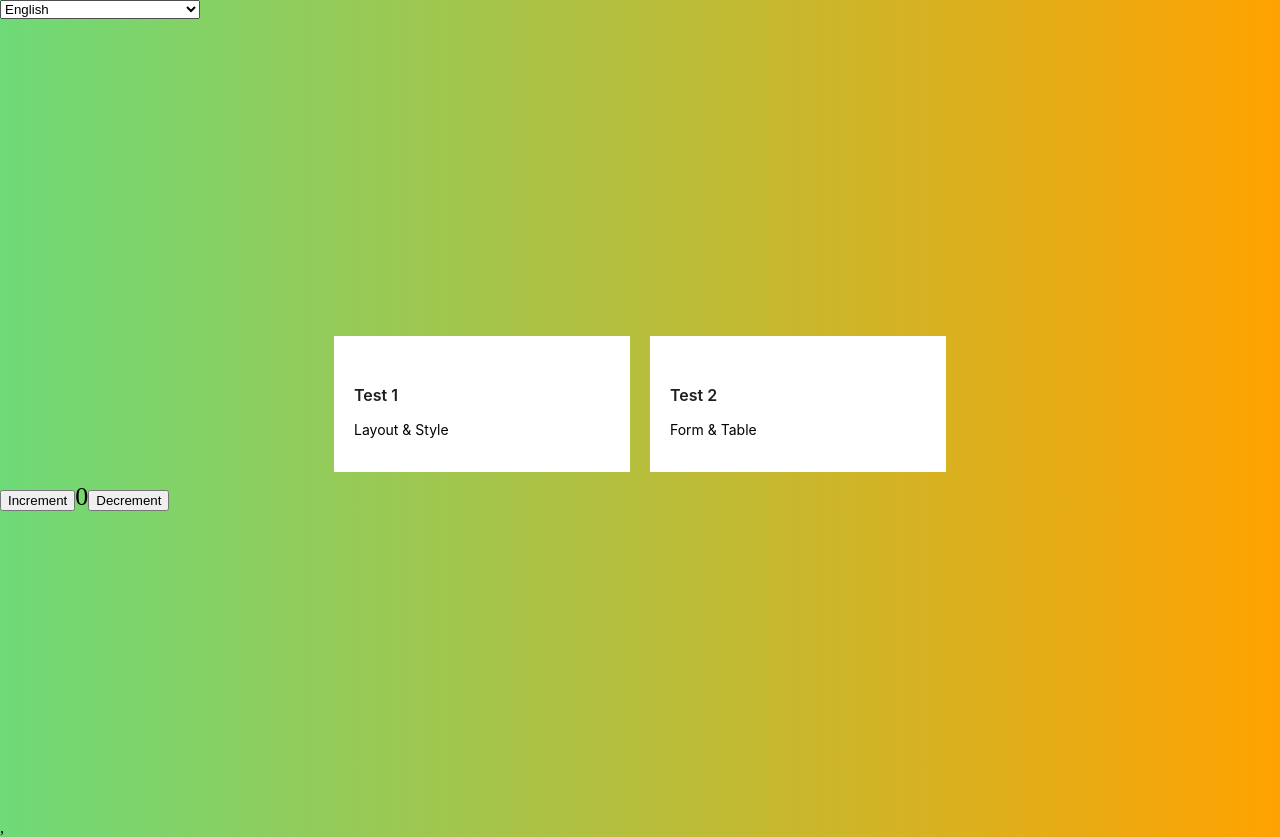
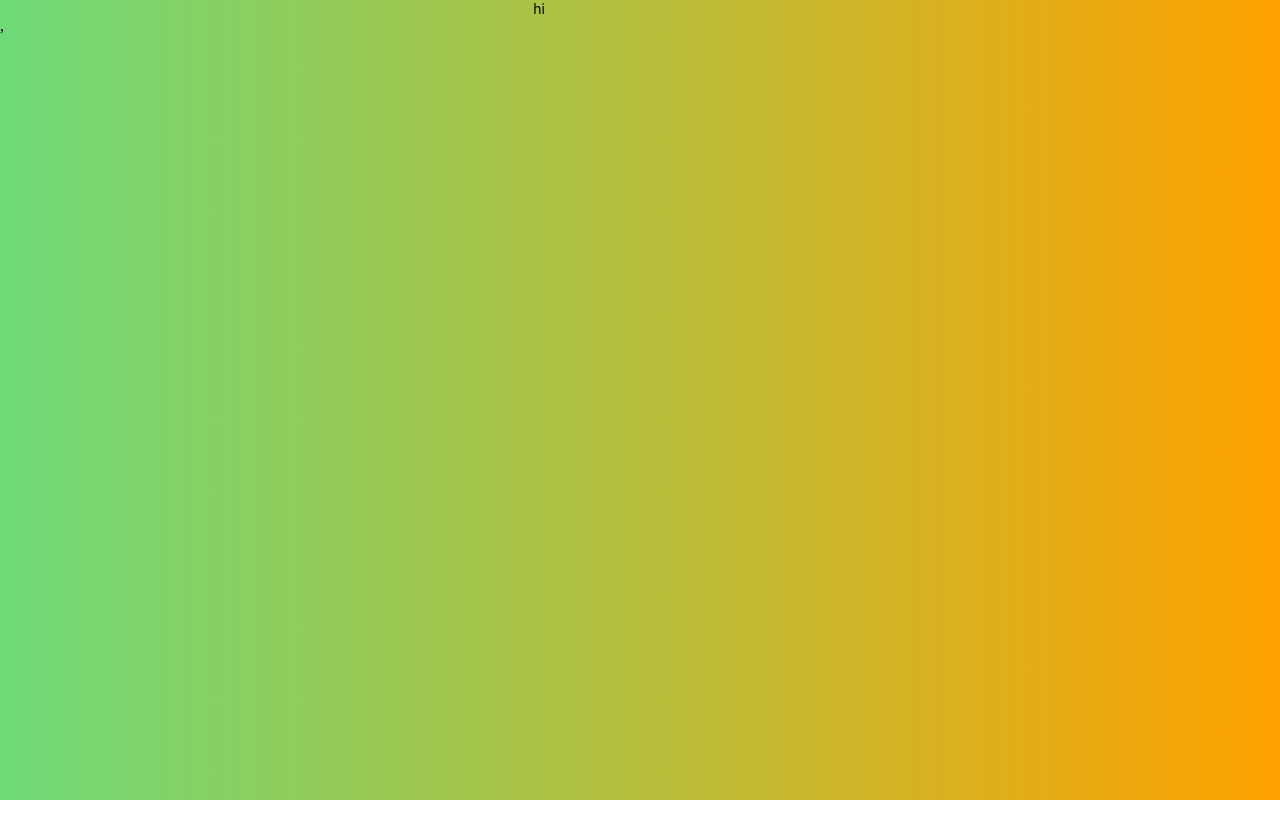
Before and after one commit to waramity/swift-dynamics-interview-test, a React (Create React App) app: page /test-1 in a window 1280 px wide. After the commit the page ends 800 px from the top, so only its background shows below. Built offline with nearby package versions, Linux system fonts and the light colour scheme.

Commit message:
add compoennt

```diff
--- /dev/null
+++ b/src/components/Test1/Test1.tsx
@@ -0,0 +1,26 @@
+import React from 'react';
+import { Col, Row } from 'antd';
+import { Typography } from 'antd';
+
+const { Title } = Typography;
+
+interface Test1Props {
+}
+
+const Test1: React.FC<Test1Props> = (props) => {
+  return (
+    <div>
+        <Row className="Nav"  justify="center">
+            <Col
+            xs={{ span: 4}}
+            className="Nav-col"
+            >
+                hi
+
+            </Col>
+        </Row>
+    </div>
+  );
+};
+
+export default Test1;
--- /dev/null
+++ b/src/components/Test2/Test2.tsx
@@ -0,0 +1,14 @@
+import React from 'react';
+
+interface Test2Props {
+}
+
+const Test2: React.FC<Test2Props> = (props) => {
+  return (
+    <div>
+      <h1>Hello from Test2 component!</h1>
+    </div>
+  );
+};
+
+export default Test2;
--- a/src/index.tsx
+++ b/src/index.tsx
@@ -2,6 +2,8 @@ import React from 'react'
 import ReactDOM from 'react-dom'
 import './index.scss'
 import App from './components/App/App'
+import Test1 from './components/Test1/Test1'
+import Test2 from './components/Test2/Test2'
 import { store } from './store'
 import { Provider } from 'react-redux'
 
@@ -21,11 +23,11 @@ ReactDOM.render(
       />
       <Route
         path="/test-1"
-        element={<App />}
+        element={<Test1 />}
       />
       <Route
         path="/test-2"
-        element={<App />}
+        element={<Test2 />}
       />
     </Routes>
   </BrowserRouter>,
```
Also changed, not shown: src/components/Test1/Test1.scss (added), src/components/Test2/Test2.scss (added).
